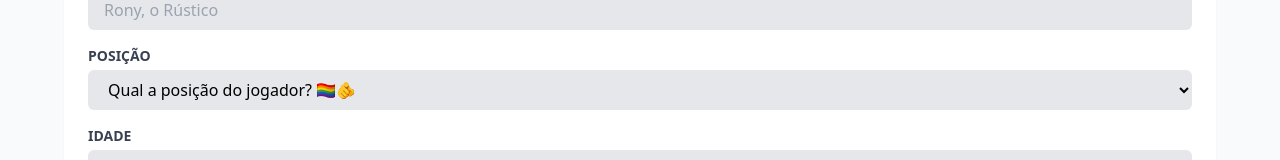
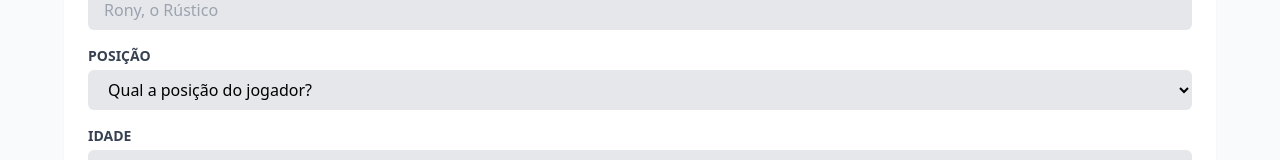
Before and after one commit to FJr-Unifil/football-list, a Vue app: page / in a window 1280 px wide. Shown: the part 253-413 px from the top of the page. Built offline with nearby package versions, Linux system fonts and the light colour scheme.

Commit message:
Fix: register player form style

```diff
--- a/src/components/RegisterPlayerForm.vue
+++ b/src/components/RegisterPlayerForm.vue
@@ -30,7 +30,7 @@
         required
       >
         <option value="" disabled selected>
-          Qual a posição do jogador? 🏳️‍🌈🫵
+          Qual a posição do jogador?
         </option>
         <option value="GOL">GOL</option>
         <option value="ZAG">ZAG</option>
```
